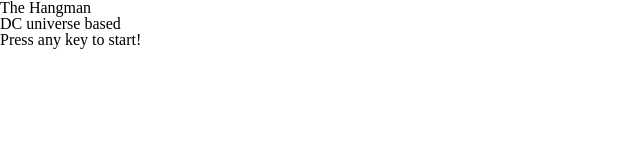
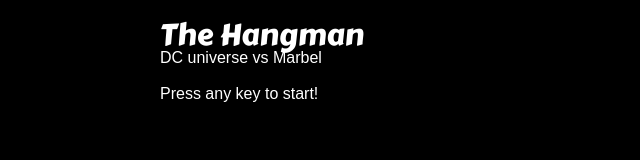
Before and after one commit to sonjohan/Word-Guess-Game, a plain HTML site: page index.html in a window 1280 px wide. Shown: the whole page, without its empty margins (0-640 px from the left). Drawn offline with Linux system fonts and the light colour scheme.

Commit message:
some styling added

```diff
--- a/assets/css/style.css
+++ b/assets/css/style.css
@@ -1,10 +1,16 @@
+body{
+    font-family: Arial, Helvetica, sans-serif;
+    color: #fff;
+    background-color: #000;
+}
+
 ul{
     display: inline-block;
 }
 
 li{
     float: left;
-    border-bottom: 2px solid #000;
+    border-bottom: 2px solid #fff;
     margin-right: 10px;
     padding-bottom: 4px;
     color: transparent;
@@ -19,3 +25,17 @@ li:last-child{
 .scoreCanvas{
     clear: both;
 }
+
+.container{
+    width: 960px;
+    margin: 0 auto;
+}
+
+header{
+    padding: 20px 0;
+}
+
+h1{
+    font-family: 'Carter One', cursive;
+    font-size: 30px;
+}
--- a/assets/javascript/game.js
+++ b/assets/javascript/game.js
@@ -60,7 +60,7 @@ var game = {
             if (game.userPick === game.wordToGuess.charAt(k)) {
                 game.letterFound[0] = game.userPick;
                 game.letterFound[1]++;
-                game.drawWord[k] = "<li id='" + k + "' style='color:#000'>" + game.wordToGuess.charAt(k) + "</li>";
+                game.drawWord[k] = "<li id='" + k + "' style='color:#fff'>" + game.wordToGuess.charAt(k) + "</li>";
             }
         };
         return game.wordDraw();
--- a/index.html
+++ b/index.html
@@ -6,20 +6,24 @@
     <meta http-equiv="X-UA-Compatible" content="IE=edge">
     <title>Page Title</title>
     <meta name="viewport" content="width=device-width, initial-scale=1">
+    <link href="https://fonts.googleapis.com/css?family=Carter+One" rel="stylesheet">
     <link rel="stylesheet" type="text/css" media="screen" href="assets/css/reset.css" />
     <link rel="stylesheet" type="text/css" media="screen" href="assets/css/style.css" />
     <script src="assets/javascript/game.js"></script>
 </head>
 
 <body>
+    <div class="container">
         <header>
             <h1>The Hangman</h1>
-        <h2>DC universe based</h2>
+            <h2>DC universe vs Marbel</h2>
         </header>
 
+        <main>
             <div id="mainCanvas">
                 <h3>Press any key to start!</h3>
             </div>
+        </main>
 </body>
 
 </html>
```
Lines whose indentation alone changed are shown as unchanged.
